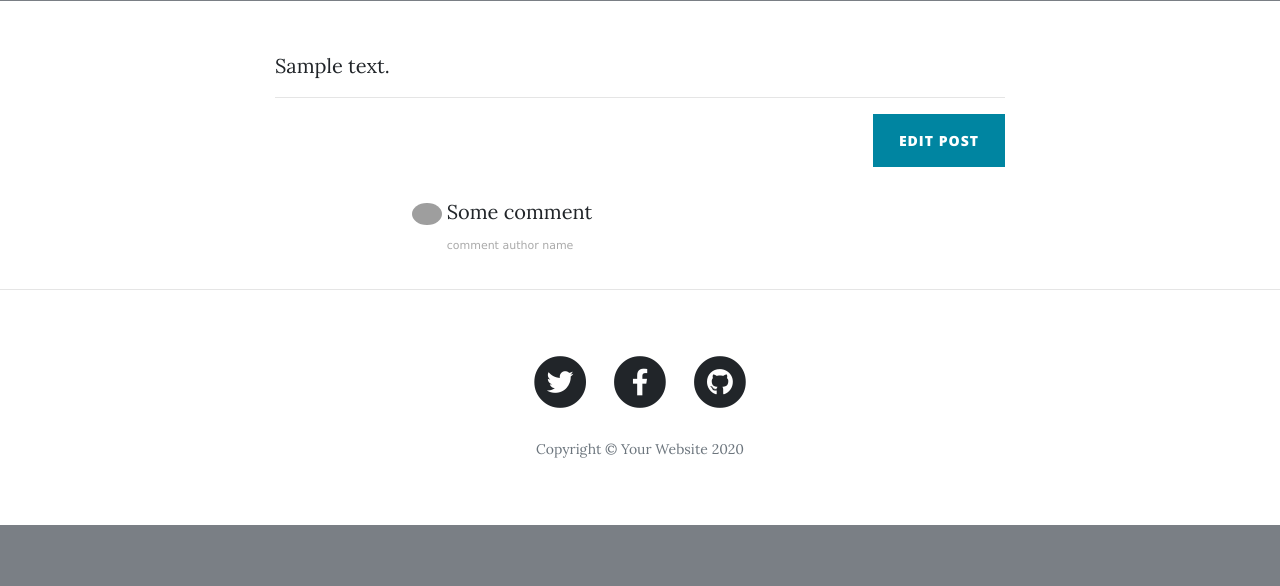
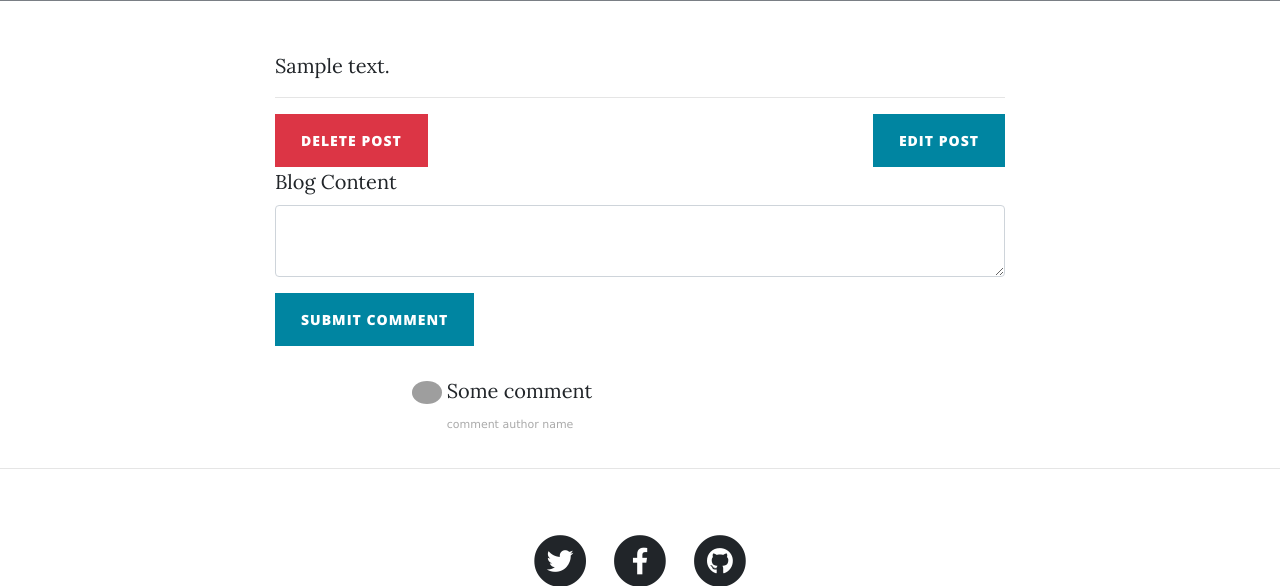
Before and after one commit to viktoriussuwandi/Flask-Blog-Website-with-User-Authentication, a Flask app: page /post/1 in a window 1280 px wide. Shown: the part 560-1146 px from the top of the page. Before the commit the page ends 1085 px from the top, so only its background shows below. Run offline with Flask 3, Linux system fonts and the light colour scheme; a user stored in the database is signed in; tables that the repository leaves empty hold one stand-in row (values such as "Sample post"); grey boxes marked "Sample" are stand-in pictures; some libraries are stand-ins or nearby versions; grey boxes are pictures that could not be loaded.

Commit message:
working on comment function

```diff
--- a/App1/__init__.py
+++ b/App1/__init__.py
@@ -79,4 +79,4 @@ def admin_only(funct) :
 # ------------------------------------------------------------------
 # Continue
 # ------------------------------------------------------------------
-from App1.routes import crud_post,crud_user, no_crud
+from App1.routes import crud_comment, crud_post,crud_user, no_crud
--- a/App1/controller/forms.py
+++ b/App1/controller/forms.py
@@ -6,6 +6,8 @@ from wtforms.validators import DataRequired, URL, Email
 
 
 ##WTForm
+# ---------------------------------------------------------------------------------
+# POST
 # ---------------------------------------------------------------------------------
 class Post_Add_Form(FlaskForm):
   title     = StringField("Blog Post Title", validators=[DataRequired()])
@@ -32,10 +34,12 @@ class Post_Edit_Form_As_User(FlaskForm):
   submit   = SubmitField("Update Article")
 
 # ---------------------------------------------------------------------------------
+# USER
+# ---------------------------------------------------------------------------------
 class User_Login_Form(FlaskForm) :
   email    = StringField("Email", validators=[DataRequired(), Email()])
   password = PasswordField("Password", validators=[DataRequired()])
-  submit   = SubmitField("Login")
+  submit   = SubmitField("Let me In")
 
 class User_Add_Form(FlaskForm) :
   username = StringField("Username", validators=[DataRequired()])
@@ -56,3 +60,10 @@ class User_Edit_Form_As_User(FlaskForm) :
   email    = StringField("Email", validators=[DataRequired(), Email()])
   password = StringField("Password", validators=[DataRequired()])
   submit   = SubmitField("Update User")
+
+# ---------------------------------------------------------------------------------
+# COMMAND
+# ---------------------------------------------------------------------------------
+class Comment_Add_Form(FlaskForm) :
+  text   = CKEditorField("Blog Content", validators=[DataRequired()])
+  submit = SubmitField("Submit Comment")
--- a/App1/routes/crud_comment.py
+++ b/App1/routes/crud_comment.py
@@ -0,0 +1,41 @@
+from App1                   import app, add_data_to_db, user_only
+from App1.controller.forms  import Comment_Add_Form
+from App1.controller.models import BlogPost, Comment
+
+from flask       import render_template, flash, request, abort
+from flask_login import current_user
+
+# -------------------------------------------------------------------
+# ADDITIONAL FUNTION
+# -------------------------------------------------------------------
+
+def is_authorized(post) :
+  return (
+    current_user.is_authenticated and current_user.role == "admin" and current_user.status == "active"
+    or ( post.status == "active" and
+         current_user.is_authenticated   and current_user.id    == post.author.id and
+         current_user.status == "active" and current_user.email == post.author.email
+       )
+  )
+
+# -------------------------------------------------------------------
+# ROUTES
+# -------------------------------------------------------------------
+
+@app.route("/post/<int:post_id>", methods = ["GET", "POST"])
+def show_post(post_id):
+  find_post     = BlogPost.query.get(post_id)
+  count_comment = Comment.query.count()
+  add_form      = Comment_Add_Form(); form_valid = add_form.validate_on_submit()
+  if request.method == "POST" and form_valid :
+    new_comment   = Comment(
+      id     = count_comment + 1,
+      text   = add_form.text.data,
+      posts  = find_post,
+      author = find_post.author
+    )
+    if not is_authorized(find_post) : abort(401)
+    elif   add_data_to_db(new_comment) is not False : flash("comment posted", "success")
+    else : flash("comment failed", "danger")
+  return render_template("post.html", post = find_post, user = current_user,
+                         form = add_form, is_authorized_user = is_authorized(find_post))
--- a/App1/routes/crud_post.py
+++ b/App1/routes/crud_post.py
@@ -1,10 +1,10 @@
-from App1 import app, db, add_data_to_db, user_only, admin_only
+from App1                   import app, db, add_data_to_db, user_only
 from App1.controller.forms  import Post_Add_Form, Post_Edit_Form_As_Admin, Post_Edit_Form_As_User
 from App1.controller.models import User, BlogPost
 
-from flask       import render_template, redirect, url_for, request, flash, abort, jsonify
+from flask       import render_template, redirect, url_for, request, flash, abort
 from flask_login import current_user, login_required
-from datetime import date
+from datetime    import date
 
 # -------------------------------------------------------------------
 # ADDITIONAL FUNTION
@@ -12,8 +12,10 @@ from datetime import date
 def is_authorized(post) :
   return (
     current_user.is_authenticated and current_user.role == "admin" and current_user.status == "active"
-    or (current_user.is_authenticated   and current_user.id == post.author.id and
-        current_user.status == "active" and current_user.email == post.author.email)
+    or ( post.status == "active" and
+         current_user.is_authenticated   and current_user.id    == post.author.id and
+         current_user.status == "active" and current_user.email == post.author.email
+       )
   )
 
 def identify_edit_form(find_post) :
@@ -27,13 +29,11 @@ def identify_edit_form(find_post) :
     )
     form.author.choices = [ (u.id,u.email) for u in User.query.all() ]
     return form
-
   elif is_authorize_user :
     return Post_Edit_Form_As_User(
       title   = find_post.title,   subtitle = find_post.subtitle,
       img_url = find_post.img_url, body     = find_post.body
     )
-
   else : return abort(401)
 
 def update_postInfo(find_post, form) :
@@ -54,11 +54,6 @@ def update_postInfo(find_post, form) :
 # -------------------------------------------------------------------
 # ROUTES
 # -------------------------------------------------------------------
-@app.route("/post/<int:post_id>")
-def show_post(post_id):
-  requested_post = BlogPost.query.get(post_id)
-  return render_template("post.html", post = requested_post,
-                         user = current_user, is_authorized_user = is_authorized(requested_post))
 
 @app.route("/create_post", methods = ["GET", "POST"])
 @user_only
@@ -97,8 +92,9 @@ def edit_post(post_id) :
   return render_template("make-post.html", form = edit_form, user = current_user, activity = "editing" )
 
 @app.route("/close_post/<int:post_id>")
-@admin_only
+@login_required
 def delete_post(post_id) :
-  find_post = BlogPost.query.get( int(post_id) );
-  if find_post : find_post.status = "inactive"; db.session.commit()
+  find_post = BlogPost.query.get( int(post_id) )
+  if not is_authorized(find_post) : return abort(401)
+  else : find_post.status = "inactive"; db.session.commit()
   return redirect(url_for('get_all_posts'))
--- a/App1/routes/crud_user.py
+++ b/App1/routes/crud_user.py
@@ -87,7 +87,8 @@ def add_user() :
     if find_user : flash("Email already exist", "danger"); return redirect(url_for('sign_in'))
     else :
       new_passw = Password( id = count_user + 1, ori_password = passw, encrypt_password = hash_salt_passw(passw))
-      new_user  = User( id = count_user + 1, email = mail, username = name, password = new_passw, role=identify_role(mail) )
+      new_user  = User( id   = count_user + 1, email = mail, username = name, password = new_passw,
+                        role = "admin" if mail.split("@")[1] == "admin.com" else "user" )
       check_add_new_db = add_data_to_db(new_passw) is not False and add_data_to_db(new_user) is not False
       if check_add_new_db == True :  flash("Register successful", "success"); login_user(new_user); return redirect(url_for('get_all_posts'))
       else : flash(" Register unsuccessful", "danger"); return redirect(url_for('add_user'))
--- a/App1/templates/index.html
+++ b/App1/templates/index.html
@@ -35,6 +35,7 @@
     </div>
   </div>
 
+  {% if user.role == "admin" %}
   <div class="container">
     <div class="row">
       <div class="col-lg-8 col-md-10 mx-auto">
@@ -54,6 +55,7 @@
       </div>
     </div>
   </div>
+  {% endif %}
 
   <div class="container">
     <div class="row">
@@ -77,7 +79,9 @@
           Posted by
           <a href="#">{{ post.author.username }}</a> on
           <a href="#">{{ post.date }}</a>
+          {% if user.is_authenticated and user.role == "admin" %}
           <a href="{{url_for('delete_post', post_id = post.id) }}">✘</a>
+          {% endif %}
         </p>
         <div class="post-preview">
           <a href="{{ url_for('show_post', post_id = post.id) }}">
--- a/App1/templates/post.html
+++ b/App1/templates/post.html
@@ -1,4 +1,5 @@
 {% include "header.html" %}
+{% import "bootstrap/wtf.html" as wtf %}
 
   <!-- Page Header -->
   <header class="masthead" style="background-image: url('{{post.img_url}}')">
@@ -47,14 +48,20 @@
           <hr>
           {% if is_authorized_user : %}
           <div class="clearfix">
+            <a class="btn btn-danger float-left" href="{{url_for('delete_post', post_id = post.id)}}">
+              Delete Post
+            </a>
             <a class="btn btn-primary float-right" href="{{url_for('edit_post', post_id = post.id)}}">
               Edit Post
             </a>
           </div>
           {% endif %}
 
+<!--           Comments Area -->
 
-<!--           Comments Area -->
+        {{ ckeditor.load() }}
+        {{ ckeditor.config(name='body') }}
+        {{ wtf.quick_form(form, novalidate=True, button_map={"submit": "primary"}) }}
           <div class="col-lg-8 col-md-10 mx-auto comment">
               <ul class="commentList">
                 <li>
```
Also changed, not shown: instance/blog.db.
